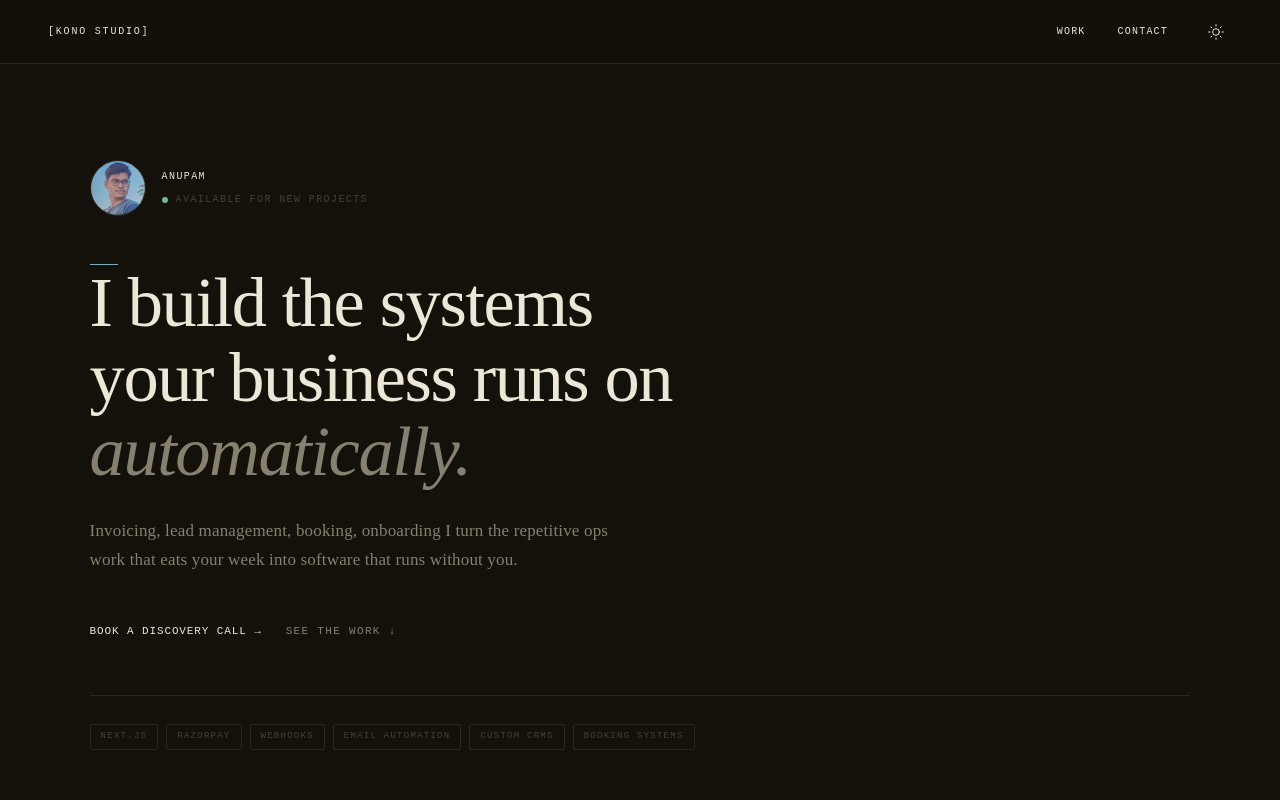
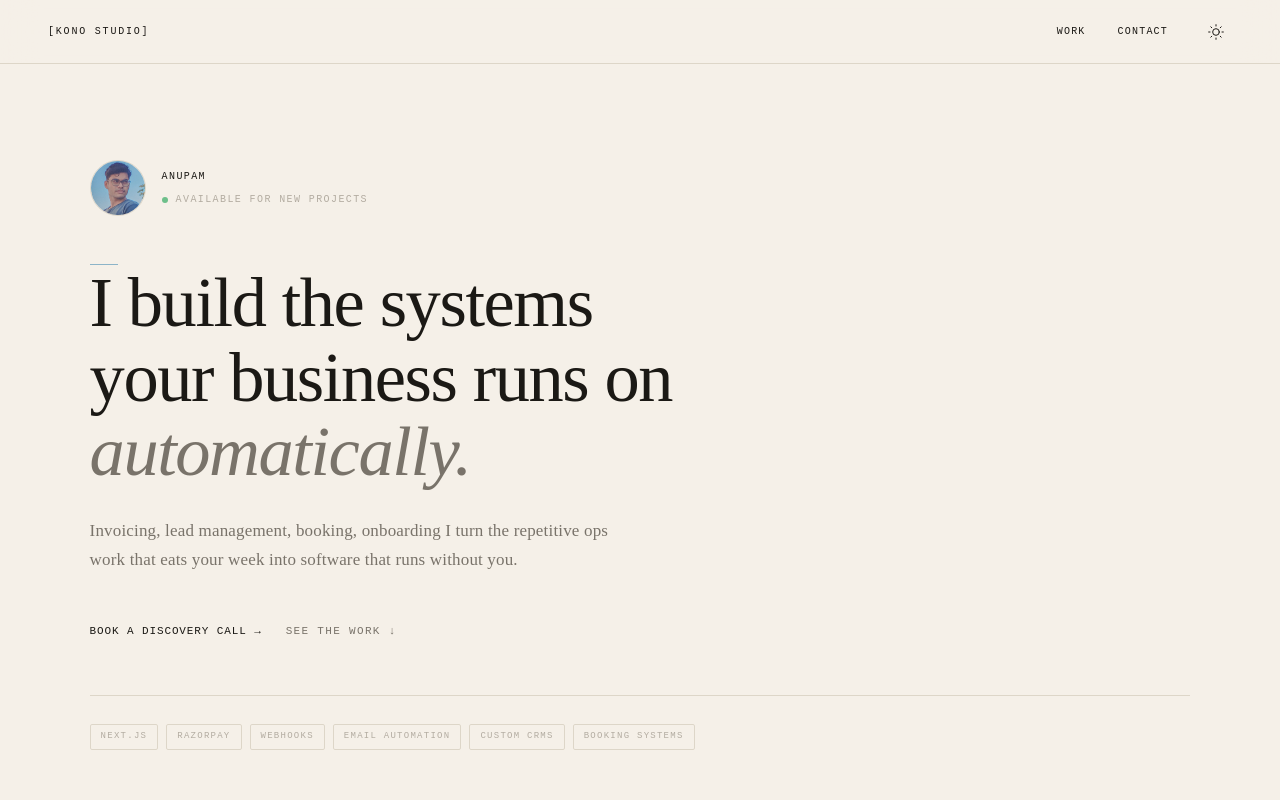
Before and after one commit to KONO-anupam/portfolio-site, a Next.js app: page / in a window 1280 px wide. Shown: the top 800 px of the page. Built offline with nearby package versions, Linux system fonts and the light colour scheme.

Commit message:
fix: default light

```diff
--- a/components/ThemeToggle.tsx
+++ b/components/ThemeToggle.tsx
@@ -12,15 +12,15 @@ export default function ThemeToggle() {
   useEffect(() => {
     if (initialised.current) return;
     initialised.current = true;
-    const isDark = localStorage.getItem("theme") !== "light";
-    document.documentElement.classList.toggle("dark", isDark);
+    const isDark = localStorage.getItem("theme") !== "dark";
+    document.documentElement.classList.toggle("light", isDark);
     setDark(isDark); // ← only fires once, on mount; not a cascading update
   }, []);
 
   function toggle() {
     setDark((prev) => {
       const next = !prev;
-      document.documentElement.classList.toggle("dark", next);
+      document.documentElement.classList.toggle("light", next);
       localStorage.setItem("theme", next ? "dark" : "light");
       return next;
     });
```
